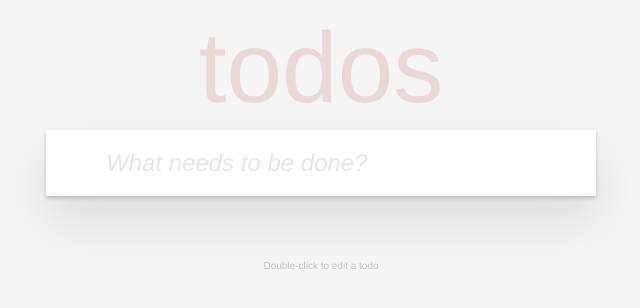
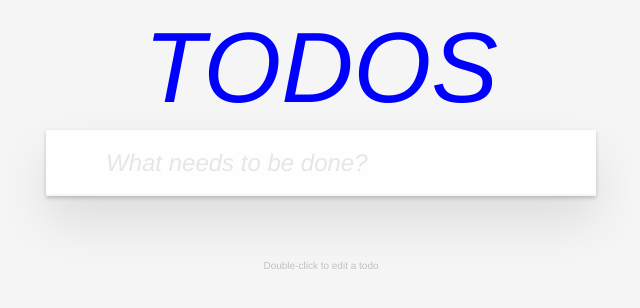
Before and after one commit to serhatgunes/ToDoApplication, a website: page index.html in a window 1280 px wide. Shown: the whole page, without its empty margins (319-959 px from the left). Drawn offline with Linux system fonts and the light colour scheme; no server answers.

Commit message:
index page changed

```diff
--- a/index.html
+++ b/index.html
@@ -9,8 +9,8 @@
 	<body>
 		<section class="todoapp">
 			<header class="header">
-				 <!--<h1 style="font-style: italic; color:blue">TODOS</h1> -->
-				<h1>todos</h1>
+				 <h1 style="font-style: italic; color:blue">TODOS</h1>
+				<!--<h1>todos</h1>-->
 				<input class="new-todo" placeholder="What needs to be done?" autofocus>
 			</header>
 			<section style="display:none" class="main">
```
